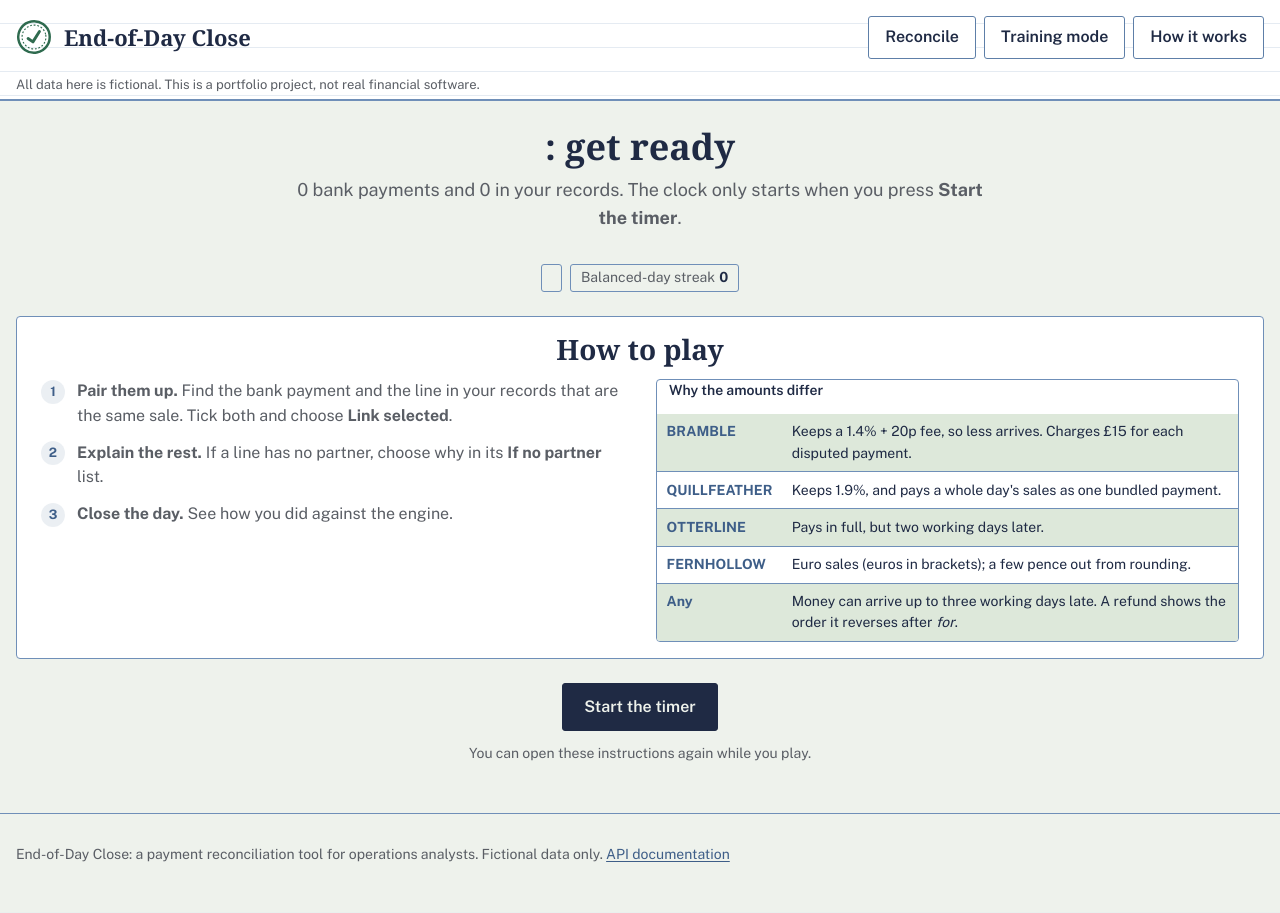
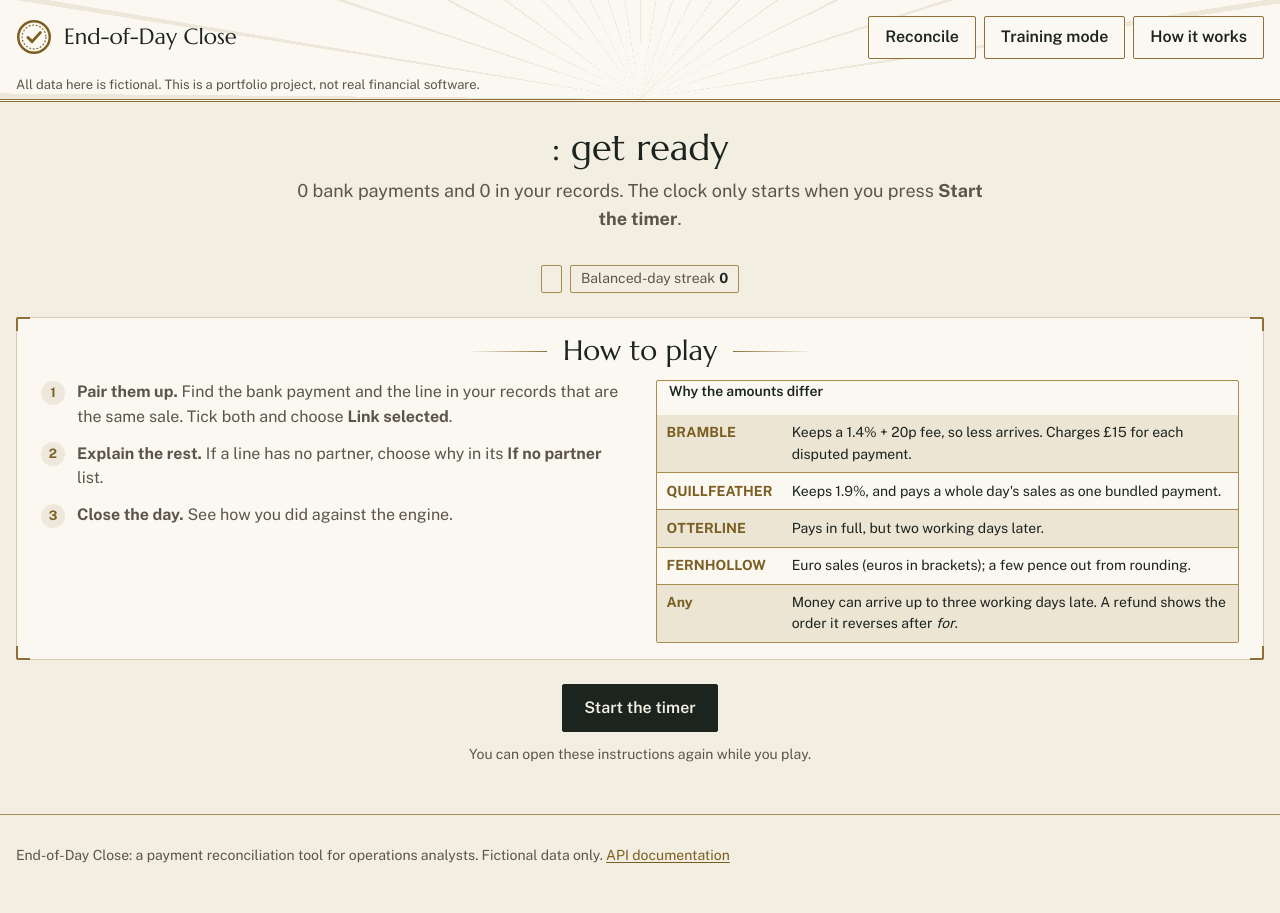
Before and after one commit to 4shwotts/end-of-day-close, a Python web app: template src/eod_close/web/templates/briefing.html in a window 1280 px wide. Before the commit the page ends 862 px from the top, so only its background shows below. Run offline with Jinja, Linux system fonts and the light colour scheme; the template is opened without the code that fills it, so the values that code supplies are empty; some web fonts are replaced.

Commit message:
Restyle the site with an art-deco noir ledger look

```diff
--- a/src/eod_close/web/static/app.css
+++ b/src/eod_close/web/static/app.css
@@ -19,59 +20,55 @@
   src: url("/static/fonts/public-sans-latin-wght.woff2") format("woff2");
 }
 
+/* Marcellus draws 1 and 0 much like I and O, which would make counts and
+   amounts in headings hard to read. So it supplies everything except the
+   digits (U+0030 to U+0039), and figures in headings fall through to Public
+   Sans, which is next in the heading stack. */
 @font-face {
-  font-family: "Zilla Slab";
+  font-family: "Marcellus";
   font-style: normal;
-  font-weight: 600;
+  font-weight: 400;
   font-display: swap;
-  src: url("/static/fonts/zilla-slab-latin-600.woff2") format("woff2");
-}
-
-@font-face {
-  font-family: "Zilla Slab";
-  font-style: normal;
-  font-weight: 700;
-  font-display: swap;
-  src: url("/static/fonts/zilla-slab-latin-700.woff2") format("woff2");
+  src: url("/static/fonts/marcellus-latin-400.woff2") format("woff2");
+  unicode-range: U+0000-002F, U+003A-FFFF;
 }
 
 :root {
   color-scheme: dark;
-  /* Colour, night ledger. Ruling blue draws decorative lines only; control
-     edges use the stronger ruling, which meets 3:1. Red ink marks problems,
-     stamp green marks what reconciles. */
-  --page: #121a2b;
-  --surface: #182236;
-  --surface-raised: #1f2a40;
-  --band: #1b2b2b;
-  --border: #4f6c95;
-  --border-strong: #7c9bc6;
-  --text: #e8ede5;
-  --text-secondary: #a7afbb;
-  --accent: #7c9bc6;
-  --accent-strong: #a9c8f2;
-  --accent-text: #121a2b;
-  --accent-soft: rgba(124, 155, 198, 0.16);
-  --ink-fill: #e8ede5;
-  --ink-fill-text: #121a2b;
-  --ink-fill-hover: #ffffff;
-  --good: #79cda3;
-  --good-soft: rgba(121, 205, 163, 0.12);
-  --warn: #f08c86;
-  --warn-soft: rgba(240, 140, 134, 0.1);
-  --bad: #f08c86;
-  --bad-soft: rgba(240, 140, 134, 0.1);
-  --focus: #a9c8f2;
-  --rule-faint: rgba(124, 155, 198, 0.13);
-  --hole: #0b111d;
+  /* Colour: night panels, brass for lines and the accent, parchment text,
+     verdigris for what reconciles and oxblood for problems. */
+  --page: #0e1412;
+  --surface: #151d1a;
+  --surface-raised: #1c2622;
+  --band: #1a2420;
+  --border: #8a7344;
+  --border-strong: #c9a45c;
+  --rule-soft: rgba(201, 164, 92, 0.32);
+  --rule-faint: rgba(201, 164, 92, 0.1);
+  --text: #e9e2d0;
+  --text-secondary: #a39c8c;
+  --accent: #c9a45c;
+  --accent-strong: #e3c584;
+  --accent-text: #0e1412;
+  --accent-soft: rgba(201, 164, 92, 0.13);
+  --ink-fill: #c9a45c;
+  --ink-fill-text: #0e1412;
+  --ink-fill-hover: #ddbb76;
+  --good: #7fb8a0;
+  --good-soft: rgba(127, 184, 160, 0.12);
+  --warn: #d4766b;
+  --warn-soft: rgba(212, 118, 107, 0.11);
+  --bad: #d4766b;
+  --bad-soft: rgba(212, 118, 107, 0.11);
+  --focus: #e3c584;
   /* Chart series: validated categorical slots 1 and 2 for this surface. */
   --series-engine: #3987e5;
   --series-naive: #d95926;
-  --grid: #26324a;
-
-  /* Type: Zilla Slab for headings, Public Sans for everything else. */
+  --grid: #26302c;
+
+  /* Type: Marcellus for headings, Public Sans for everything else. */
   --font: "Public Sans", system-ui, -apple-system, "Segoe UI", Roboto, sans-serif;
-  --font-heading: "Zilla Slab", Georgia, "Times New Roman", serif;
+  --font-heading: "Marcellus", "Public Sans", Georgia, serif;
   --font-mono: ui-monospace, "Cascadia Mono", "Segoe UI Mono", Consolas, monospace;
   --text-xs: 0.8125rem;
   --text-sm: 0.875rem;
@@ -91,79 +88,92 @@
   --space-7: 3rem;
   --space-8: 4.5rem;
 
-  /* Small corners and no soft shadows: structure comes from rules. */
-  --radius-sm: 3px;
-  --radius: 4px;
-  --radius-lg: 6px;
-  --shadow: 0 1px 0 rgba(0, 0, 0, 0.25);
+  /* Square corners and no soft shadows: structure comes from brass lines. */
+  --radius-sm: 2px;
+  --radius: 2px;
+  --radius-lg: 4px;
+  --shadow: 0 1px 0 rgba(0, 0, 0, 0.3);
   --content: 1200px;
   --measure: 65ch;
+
+  /* The deco frame: a hairline box with brass brackets at its four
+     corners, painted as backgrounds so any box can wear it. */
+  --corner: 14px;
+  --frame:
+    linear-gradient(var(--border-strong), var(--border-strong)) left top / var(--corner) 2px no-repeat,
+    linear-gradient(var(--border-strong), var(--border-strong)) left top / 2px var(--corner) no-repeat,
+    linear-gradient(var(--border-strong), var(--border-strong)) right top / var(--corner) 2px no-repeat,
+    linear-gradient(var(--border-strong), var(--border-strong)) right top / 2px var(--corner) no-repeat,
+    linear-gradient(var(--border-strong), var(--border-strong)) left bottom / var(--corner) 2px no-repeat,
+    linear-gradient(var(--border-strong), var(--border-strong)) left bottom / 2px var(--corner) no-repeat,
+    linear-gradient(var(--border-strong), var(--border-strong)) right bottom / var(--corner) 2px no-repeat,
+    linear-gradient(var(--border-strong), var(--border-strong)) right bottom / 2px var(--corner) no-repeat;
 }
 
 @media (prefers-color-scheme: light) {
   :root:not([data-theme="dark"]) {
     color-scheme: light;
-    --page: #eef2ec;
-    --surface: #ffffff;
-    --surface-raised: #f5f8f3;
-    --band: #dde8da;
-    --border: #6f8fb8;
-    --border-strong: #5e7fa8;
-    --text: #1f2a44;
-    --text-secondary: #5a5e65;
-    --accent: #3e5e88;
-    --accent-strong: #2c4a72;
-    --accent-text: #ffffff;
-    --accent-soft: rgba(62, 94, 136, 0.1);
-    --ink-fill: #1f2a44;
-    --ink-fill-text: #eef2ec;
-  --ink-fill-hover: #2c3a5c;
-    --good: #2f6b4f;
-    --good-soft: rgba(47, 107, 79, 0.1);
-    --warn: #b23a3a;
-    --warn-soft: rgba(178, 58, 58, 0.08);
-    --bad: #b23a3a;
-    --bad-soft: rgba(178, 58, 58, 0.08);
-    --focus: #3e5e88;
-    --rule-faint: rgba(111, 143, 184, 0.18);
-    --hole: #eef2ec;
+    --page: #f3eee2;
+    --surface: #fbf8f1;
+    --surface-raised: #f6f1e6;
+    --band: #ece5d3;
+    --border: #a88b4e;
+    --border-strong: #8c7038;
+    --rule-soft: rgba(140, 112, 56, 0.35);
+    --rule-faint: rgba(140, 112, 56, 0.12);
+    --text: #1c2420;
+    --text-secondary: #5b5649;
+    --accent: #7a5e22;
+    --accent-strong: #5e4818;
+    --accent-text: #fbf8f1;
+    --accent-soft: rgba(122, 94, 34, 0.1);
+    --ink-fill: #1c2420;
+    --ink-fill-text: #f3eee2;
+    --ink-fill-hover: #2e3a34;
+    --good: #2e6b54;
+    --good-soft: rgba(46, 107, 84, 0.1);
+    --warn: #9e3b30;
+    --warn-soft: rgba(158, 59, 48, 0.08);
+    --bad: #9e3b30;
+    --bad-soft: rgba(158, 59, 48, 0.08);
+    --focus: #7a5e22;
     --series-engine: #2a78d6;
     --series-naive: #eb6834;
-    --grid: #dde4ea;
-    --shadow: 0 1px 0 rgba(31, 42, 68, 0.08);
+    --grid: #e4dccb;
+    --shadow: 0 1px 0 rgba(28, 36, 32, 0.08);
   }
 }
 
 :root[data-theme="light"] {
   color-scheme: light;
-  --page: #eef2ec;
-  --surface: #ffffff;
-  --surface-raised: #f5f8f3;
-  --band: #dde8da;
-  --border: #6f8fb8;
-  --border-strong: #5e7fa8;
-  --text: #1f2a44;
-  --text-secondary: #5a5e65;
-  --accent: #3e5e88;
-  --accent-strong: #2c4a72;
-  --accent-text: #ffffff;
-  --accent-soft: rgba(62, 94, 136, 0.1);
-  --ink-fill: #1f2a44;
-  --ink-fill-text: #eef2ec;
-  --ink-fill-hover: #2c3a5c;
-  --good: #2f6b4f;
-  --good-soft: rgba(47, 107, 79, 0.1);
-  --warn: #b23a3a;
-  --warn-soft: rgba(178, 58, 58, 0.08);
-  --bad: #b23a3a;
-  --bad-soft: rgba(178, 58, 58, 0.08);
-  --focus: #3e5e88;
-  --rule-faint: rgba(111, 143, 184, 0.18);
-  --hole: #eef2ec;
+  --page: #f3eee2;
+  --surface: #fbf8f1;
+  --surface-raised: #f6f1e6;
+  --band: #ece5d3;
+  --border: #a88b4e;
+  --border-strong: #8c7038;
+  --rule-soft: rgba(140, 112, 56, 0.35);
+  --rule-faint: rgba(140, 112, 56, 0.12);
+  --text: #1c2420;
+  --text-secondary: #5b5649;
+  --accent: #7a5e22;
+  --accent-strong: #5e4818;
+  --accent-text: #fbf8f1;
+  --accent-soft: rgba(122, 94, 34, 0.1);
+  --ink-fill: #1c2420;
+  --ink-fill-text: #f3eee2;
+  --ink-fill-hover: #2e3a34;
+  --good: #2e6b54;
+  --good-soft: rgba(46, 107, 84, 0.1);
+  --warn: #9e3b30;
+  --warn-soft: rgba(158, 59, 48, 0.08);
+  --bad: #9e3b30;
+  --bad-soft: rgba(158, 59, 48, 0.08);
+  --focus: #7a5e22;
   --series-engine: #2a78d6;
   --series-naive: #eb6834;
-  --grid: #dde4ea;
-  --shadow: 0 1px 0 rgba(31, 42, 68, 0.08);
+  --grid: #e4dccb;
+  --shadow: 0 1px 0 rgba(28, 36, 32, 0.08);
 }
 
 *,
@@ -258,18 +268,29 @@ main,
   padding-right: 16px;
 }
 
-/* The header sits on ruled ledger paper: faint horizontal lines drawn with
-   a repeating gradient, under a firmer ruling-blue line. */
+/* The header: a faint deco fan of brass rays rising from its lower edge,
+   closed by a double brass rule. The fan sits behind the content and never
+   competes with it. */
 .site-header {
-  border-bottom: 2px solid var(--border);
+  position: relative;
+  border-bottom: 3px double var(--border-strong);
   background-color: var(--surface);
-  background-image: repeating-linear-gradient(
-    to bottom,
-    transparent 0,
-    transparent 23px,
-    var(--rule-faint) 23px,
-    var(--rule-faint) 24px
+}
+
+.site-header::before {
+  content: "";
+  position: absolute;
+  inset: 0;
+  background: repeating-conic-gradient(
+    from -90deg at 50% 100%,
+    var(--rule-faint) 0deg 0.5deg,
+    transparent 0.5deg 9deg
   );
+  pointer-events: none;
+}
+
+.site-header > * {
+  position: relative;
 }
 
 .site-header-inner {
@@ -287,18 +308,17 @@ main,
   align-items: center;
   gap: var(--space-3);
   font-family: var(--font-heading);
-  font-weight: 700;
+  font-weight: 400;
   font-size: var(--text-xl);
   color: var(--text);
   text-decoration: none;
 }
 
-/* The logo: a round rubber stamp with a tick, set at a slight angle. */
+/* The logo: a round seal with a tick, in brass. */
 .brand-mark {
   width: 2.25rem;
   height: 2.25rem;
-  color: var(--good);
-  transform: rotate(-10deg);
+  color: var(--accent);
 }
 
 .site-header nav ul {
@@ -380,7 +400,7 @@ h1,
 h2,
 h3 {
   font-family: var(--font-heading);
-  font-weight: 700;
+  font-weight: 400;
   font-variant-numeric: lining-nums;
   line-height: 1.2;
 }
@@ -475,14 +495,51 @@ dd {
   box-shadow: var(--shadow);
 }
 
-/* A section of a page, under a centred heading. */
+/* A section of a page, under a centred heading set between two brass
+   hairlines that fade outwards. */
 .band {
   margin-top: var(--space-8);
 }
 
-.band > h2 {
+.band > h2,
+.briefing > h2,
+.problems-section > .section-title {
+  display: flex;
+  align-items: center;
+  justify-content: center;
+  gap: var(--space-4);
   margin-top: 0;
   text-align: center;
+}
+
+.band > h2::before,
+.band > h2::after,
+.briefing > h2::before,
+.briefing > h2::after,
+.problems-section > .section-title::before,
+.problems-section > .section-title::after {
+  content: "";
+  flex: 0 1 5rem;
+  height: 1px;
+  background: linear-gradient(to left, var(--border-strong), transparent);
+}
+
+.band > h2::after,
+.briefing > h2::after,
+.problems-section > .section-title::after {
+  background: linear-gradient(to right, var(--border-strong), transparent);
+}
+
+/* On a phone the heading needs the whole width, so the hairlines give way. */
+@media (max-width: 480px) {
+  .band > h2::before,
+  .band > h2::after,
+  .briefing > h2::before,
+  .briefing > h2::after,
+  .problems-section > .section-title::before,
+  .problems-section > .section-title::after {
+    display: none;
+  }
 }
 
 /* A section's introduction, in a narrow column under its heading: centred
@@ -1380,9 +1443,10 @@ div.long-list:not(.table-scroll) {
 
 /* The briefing before a training day: the instructions as one card. */
 .briefing {
-  border: 1px solid var(--border);
+  border: 1px solid var(--rule-soft);
   border-radius: var(--radius);
-  background: var(--surface);
+  background: var(--frame), var(--surface);
+  background-origin: border-box;
   padding: var(--space-4) var(--space-5);
   margin-bottom: var(--space-4);
 }
--- a/src/eod_close/web/templates/_workspace.html
+++ b/src/eod_close/web/templates/_workspace.html
@@ -35,7 +35,7 @@
       <span class="amount {{ 'status-bad' if w.problems else 'status-good' }}" id="status-unexplained">{{ w.problems_total }}</span>
       unaccounted for{% if w.problems %}: the total of the problems below.{% else %}: the bank and your records agree.{% endif %}
     </p>
-    <p class="stamp {{ 'stamp-ok' if balanced else 'stamp-bad' }}" id="result-stamp">{% if balanced %}Reconciled{% else %}Doesn't balance: {{ w.problems_total|abs }}{% endif %}</p>
+    <p class="stamp {{ 'stamp-ok' if balanced else 'stamp-bad' }}" id="result-stamp">{% if balanced %}<span class="stamp-line">Reconciled</span>{% else %}<span class="stamp-line">Doesn't balance:</span> <span class="stamp-line">{{ w.problems_total|abs }}</span>{% endif %}</p>
   </div>
 
   {% if w.problems %}
--- a/src/eod_close/web/templates/base.html
+++ b/src/eod_close/web/templates/base.html
@@ -11,7 +11,7 @@
   <title>{% block title %}End-of-Day Close{% endblock %}</title>
   {# Preloaded so the first paint already uses the self-hosted fonts. #}
   <link rel="preload" href="/static/fonts/public-sans-latin-wght.woff2" as="font" type="font/woff2" crossorigin>
-  <link rel="preload" href="/static/fonts/zilla-slab-latin-700.woff2" as="font" type="font/woff2" crossorigin>
+  <link rel="preload" href="/static/fonts/marcellus-latin-400.woff2" as="font" type="font/woff2" crossorigin>
   <link rel="stylesheet" href="{{ static_url('app.css') }}">
   <script src="{{ static_url('vendor/htmx-2.0.4.min.js') }}" defer></script>
   <script src="{{ static_url('app.js') }}" defer></script>
```
Also changed, not shown: other parts of src/eod_close/web/static/app.css (+70 -87 lines), src/eod_close/web/static/fonts/OFL-marcellus.txt (added, +93 -0 lines), tests/api/test_pages.py (+9 -2 lines), tests/e2e/test_styles.py (+2 -2 lines), README.md, src/eod_close/web/static/fonts/marcellus-latin-400.woff2 (added), 4 other files.
